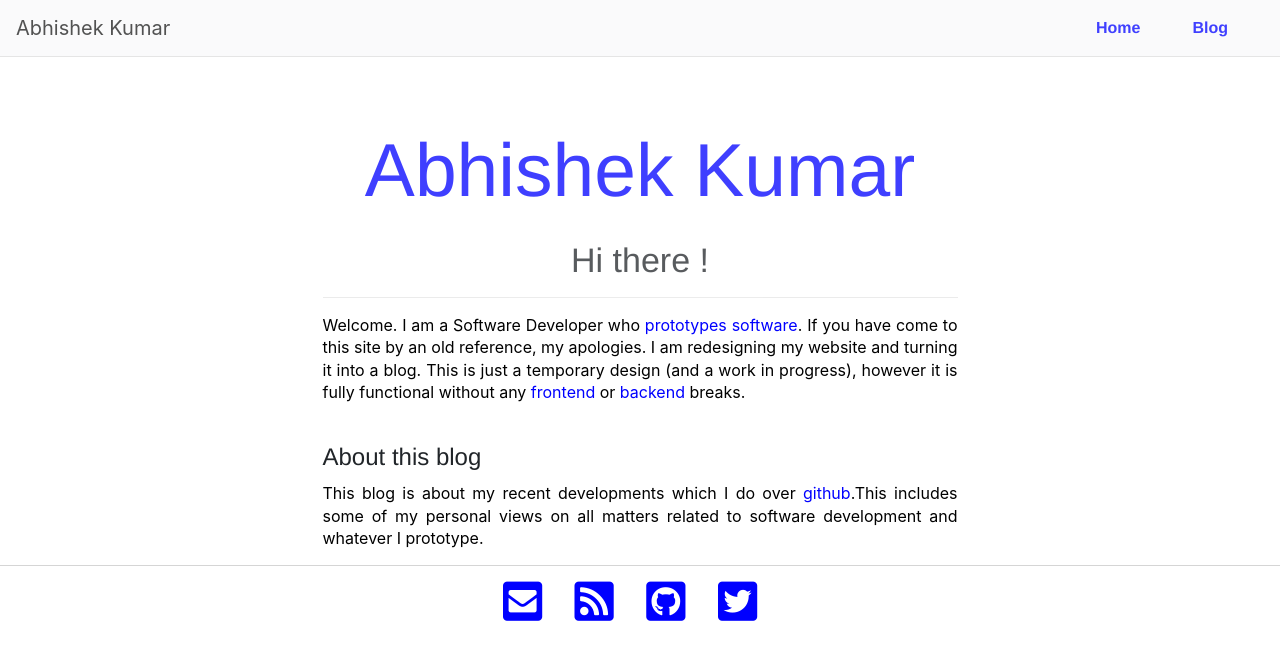
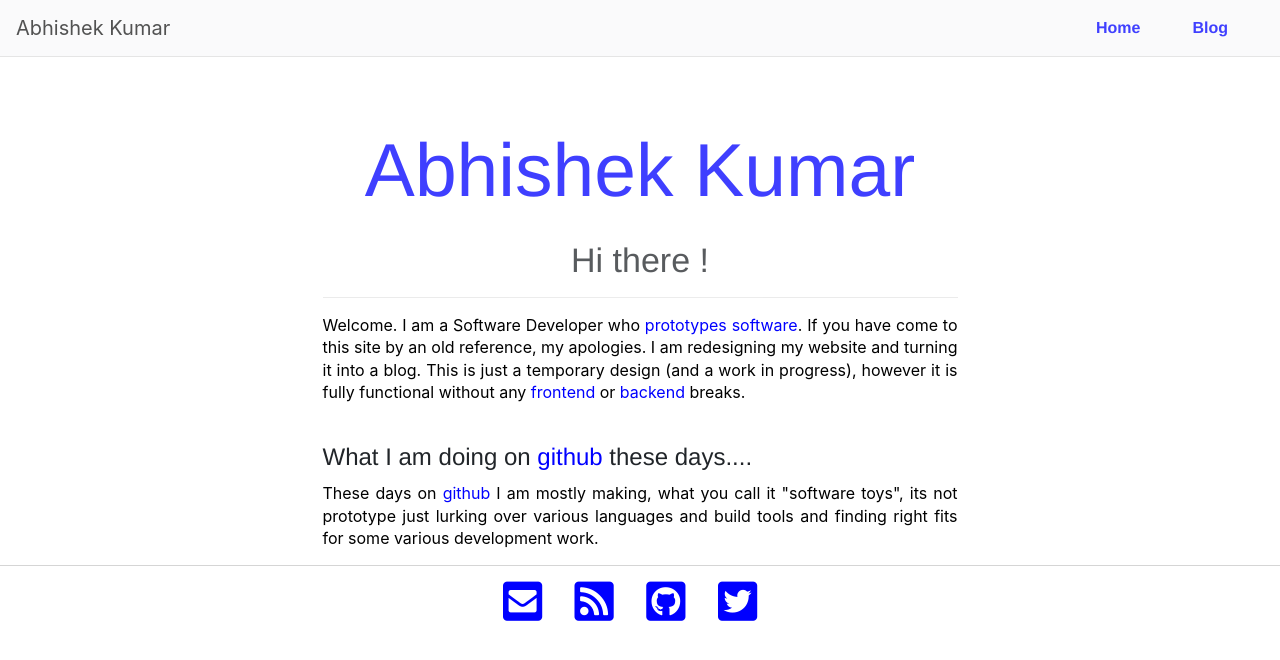
Before and after one commit to Mr-Kumar-Abhishek/Mr-Kumar-Abhishek.github.io, a Jekyll site: the page built from index.html, in a window 1280 px wide. Shown: the top 660 px of the page. Built offline with Jekyll 4.4.1, drawn with Linux system fonts in a browser that asks for light colours; nearby versions of some CDN libraries.

Commit message:
update status of blog

```diff
--- a/index.html
+++ b/index.html
@@ -23,7 +23,7 @@ keywords: Abhishek Kumar, Software Developer, Mr Kumar Abhishek, Mr Kumar, Mr Ab
                         <p>Welcome. I am a Software Developer who <a href="https://en.wikipedia.org/wiki/Software_prototyping">prototypes software</a>. If you have come to this site by an old reference, my apologies. I am redesigning my website and turning it into a blog. This is just a temporary design (and a work in progress), however it is fully functional without any <a href="https://en.wikipedia.org/wiki/Front-end_web_development" >frontend</a> or <a href="https://en.wikipedia.org/wiki/Front_and_back_ends">backend</a> breaks.</p>
                         <br>
 				<section>
-					<h3>About this blog</h3>
-					<p>This blog is about my recent developments which I do over <a href="https://github.com/mr-kumar-abhishek">github</a>.This includes some of my personal views on all matters related to software development and whatever I prototype.
+					<h3>What I am doing on <a href="https://github.com/mr-kumar-abhishek">github</a> these days....</h3>
+					<p>These days on <a href="https://github.com/mr-kumar-abhishek">github</a> I am mostly making, what you call it "software toys", its not prototype just lurking over various languages and build tools and finding right fits for some various development work.</p>
 				</section>
     		</div>
```
